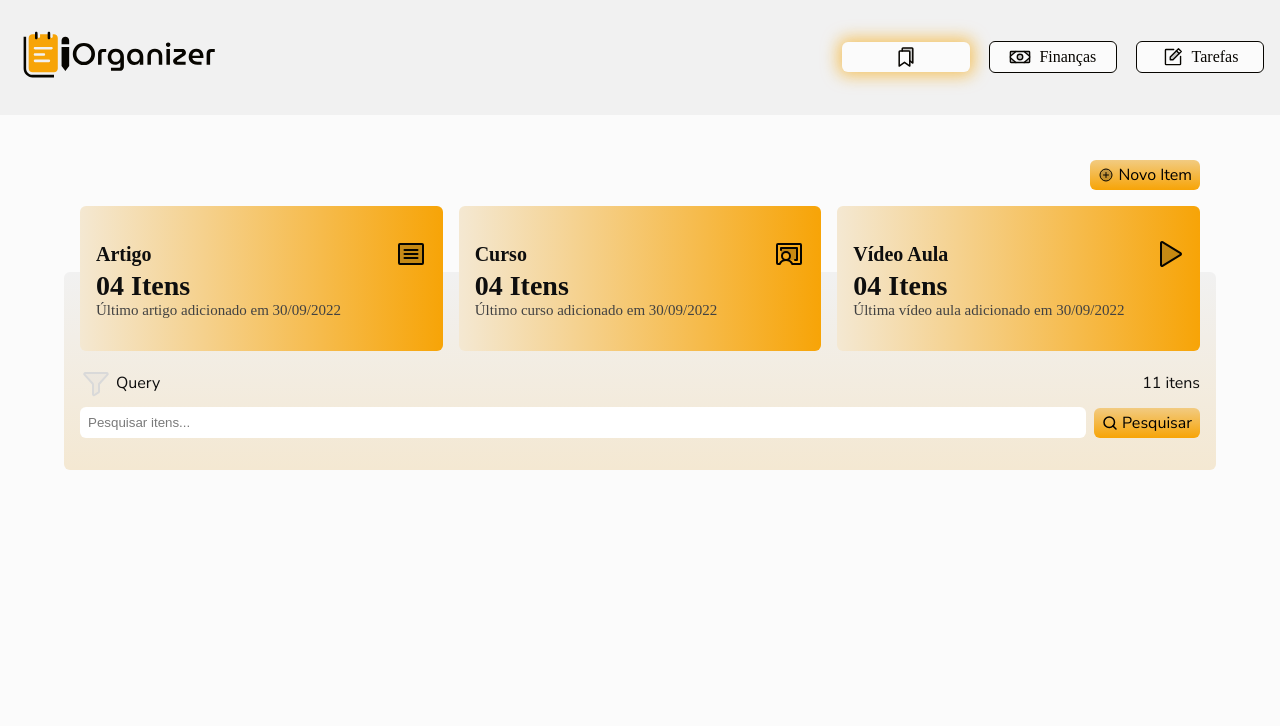
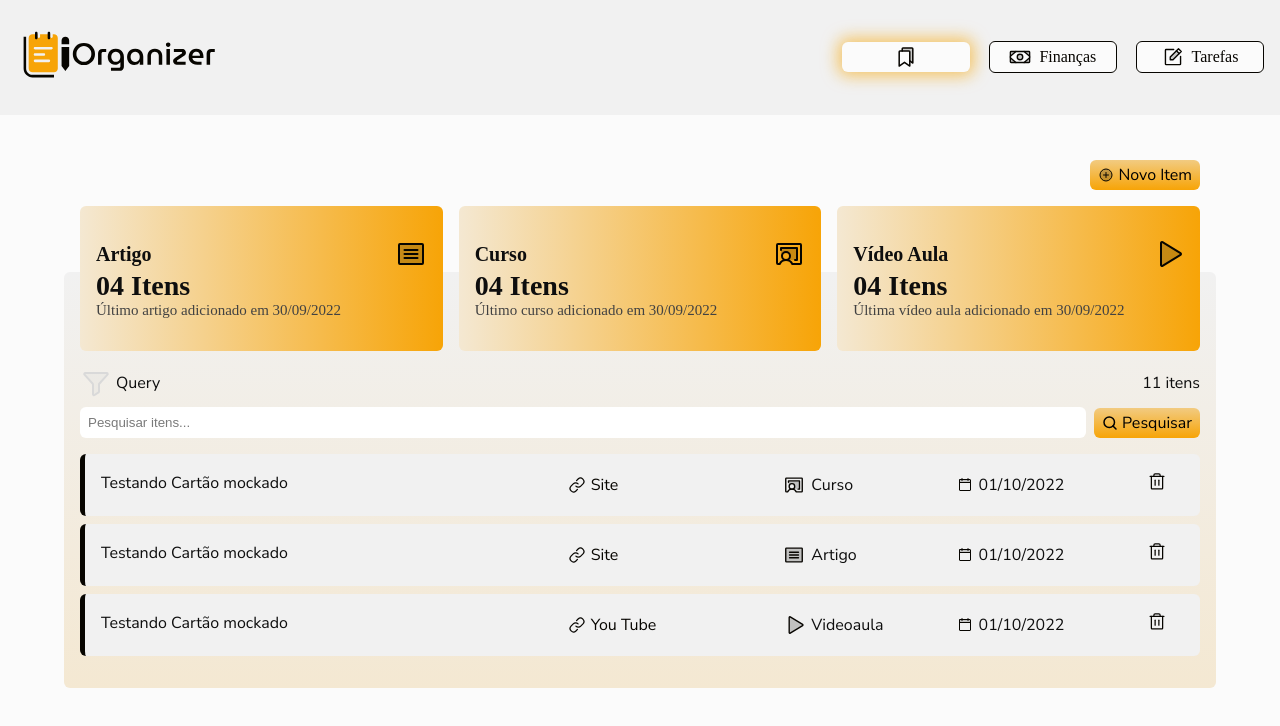
Before and after one commit to wsasouza/organizer, a React (Vite) app: page /bookmarks in a window 1280 px wide. Shown: the top 726 px of the page. Built offline with nearby package versions, Linux system fonts and the light colour scheme; a web font is replaced by a local one.

Commit message:
Feat: Create Item Card

```diff
--- a/package.json
+++ b/package.json
@@ -10,6 +10,7 @@
   },
   "dependencies": {
     "@formkit/auto-animate": "^1.0.0-beta.3",
+    "@radix-ui/react-dialog": "^1.0.0",
     "phosphor-react": "^1.4.1",
     "react": "^18.2.0",
     "react-dom": "^18.2.0",
--- /dev/null
+++ b/src/Pages/Bookmarks/components/ItemCard/index.tsx
@@ -0,0 +1,99 @@
+import { useState } from 'react'
+import * as Dialog from '@radix-ui/react-dialog'
+import {
+  CalendarBlank,
+  Trash,
+  Play,
+  Article,
+  ChalkboardTeacher,
+  X,
+  Link,
+  Eraser,
+} from 'phosphor-react'
+
+import { articleTypes } from '../../../../utils/articleTypes'
+import { dateFormatter } from '../../../../utils/formatter'
+
+import {
+  CancelButton,
+  CloseButton,
+  DeleteButton,
+  DialogAction,
+  DialogContent,
+  DialogDescription,
+  ItemCardContainer,
+  Overlay,
+  Title,
+} from './styles'
+
+interface ItemCardProps {
+  title: string
+  origin: string
+  link: string
+  type: 'artigo' | 'curso' | 'videoaula'
+  createdAt: string
+}
+
+export function ItemCard(data: ItemCardProps) {
+  const [open, setOpen] = useState(false)
+
+  const { link, origin, title, createdAt } = data
+
+  const article = articleTypes.find((type) => type.key === data.type)
+
+  function iconFinder(icon: string) {
+    if (icon === 'artigo')
+      return <Article size={22} color="#070500" weight="duotone" />
+
+    if (icon === 'curso')
+      return <ChalkboardTeacher size={22} color="#070500" weight="duotone" />
+
+    if (icon === 'videoaula')
+      return <Play size={22} color="#070500" weight="duotone" />
+  }
+
+  return (
+    <ItemCardContainer>
+      <span className="title">{title}</span>
+
+      <a href={link} target="_blank" rel="noreferrer" className="origin">
+        <Link size={20} weight="duotone" />
+        {origin}
+      </a>
+
+      <div className="category">
+        {iconFinder(article!.key)}
+        <span>{article!.name}</span>
+      </div>
+      <div className="date">
+        <CalendarBlank size={16} color="#070500" weight="duotone" />
+        {dateFormatter.format(new Date(createdAt))}
+      </div>
+
+      <Dialog.Root open={open} onOpenChange={setOpen}>
+        <Dialog.Trigger asChild>
+          <button className="delete" title="Apagar Item">
+            <Trash size={20} />
+          </button>
+        </Dialog.Trigger>
+        <Overlay />
+        <DialogContent>
+          <Title>
+            <Eraser size={24} />
+            Apagar item
+          </Title>
+          <CloseButton asChild>
+            <X size={24} />
+          </CloseButton>
+          <DialogDescription>
+            Tem certeza que deseja apagar este item?
+          </DialogDescription>
+          <DialogAction>
+            <CancelButton>Cancelar</CancelButton>
+            <DeleteButton>Confirmar</DeleteButton>
+          </DialogAction>
+        </DialogContent>
+      </Dialog.Root>
+    </ItemCardContainer>
+  )
+}
--- /dev/null
+++ b/src/Pages/Bookmarks/components/ItemCard/styles.ts
@@ -0,0 +1,194 @@
+import styled from 'styled-components'
+import * as Dialog from '@radix-ui/react-dialog'
+
+export const ItemCardContainer = styled.div`
+  min-width: 100%;
+  display: grid;
+  grid-template-columns: 43% 20% 16% 16% 5%;
+  grid-template-areas: 'title origin category date delete';
+  padding: 1.125rem 1rem;
+  border-radius: 6px;
+  background: ${(props) => props.theme['gray-200']};
+  border-left: 5px solid ${(props) => props.theme['gray-900']};
+
+  .description {
+    grid-area: description;
+    display: flex;
+    align-items: center;
+  }
+
+  .origin {
+    grid-area: origin;
+    display: flex;
+    align-items: center;
+    gap: 0.25rem;
+    text-decoration: none;
+    color: ${(props) => props.theme['gray-900']};
+
+    &:hover {
+      color: ${(props) => props.theme['yellow-500']};
+      font-weight: bold;
+
+      svg {
+        animation: icon 0.7s;
+      }
+
+      @keyframes icon {
+        0% {
+          transform: scale(0);
+        }
+        100% {
+          transform: scale(1.3);
+        }
+      }
+    }
+  }
+
+  .category {
+    grid-area: category;
+    display: flex;
+    align-items: center;
+    gap: 6px;
+
+    svg {
+      color: ${(props) => props.theme['gray-900']};
+    }
+  }
+
+  .date {
+    grid-area: date;
+    display: flex;
+    align-items: center;
+    gap: 6px;
+  }
+
+  .delete {
+    grid-area: delete;
+    align-items: center;
+    justify-content: center;
+    background: none;
+    border: none;
+    cursor: pointer;
+
+    svg {
+      color: ${(props) => props.theme['gray-900']};
+    }
+  }
+
+  .delete:hover {
+    svg {
+      color: ${(props) => props.theme['red-300']};
+      transition: color 0.5s;
+    }
+  }
+
+  @media (max-width: 900px) {
+    grid-template-columns: 25% 25% 25% 25%;
+    grid-template-rows: 1.5rem 1.5rem auto;
+    grid-template-areas:
+      'description description description delete'
+      'origin origin origin origin'
+      'category category date date';
+    padding: 1.5rem;
+
+    .delete {
+      text-align: right;
+    }
+
+    .origin {
+      margin-top: 1.5rem;
+      font-size: 1.25rem;
+    }
+
+    .category {
+      margin-top: 1.5rem;
+    }
+
+    .date {
+      margin-top: 1.5rem;
+      justify-content: flex-end;
+    }
+  }
+`
+
+export const Overlay = styled(Dialog.Overlay)`
+  position: fixed;
+  width: 100vw;
+  height: 100vh;
+  inset: 0;
+  background: rgba(0, 0, 0, 0.75);
+`
+
+export const DialogContent = styled(Dialog.Content)`
+  width: 22rem;
+  border-radius: 6px;
+  padding: 1.5rem 3rem;
+  background: linear-gradient(90deg, #f4e8d2 0%, #f7a407 100%);
+  position: fixed;
+  top: 50%;
+  left: 50%;
+  transform: translate(-50%, -50%);
+`
+
+export const Title = styled(Dialog.Title)`
+  display: flex;
+  align-items: center;
+  gap: 0.25rem;
+`
+
+export const DialogDescription = styled(Dialog.Description)`
+  margin-top: 1rem;
+  color: ${(props) => props.theme['gray-700']};
+`
+
+export const CloseButton = styled(Dialog.Close)`
+  position: absolute;
+  background: transparent;
+  border: 0;
+  top: 1.5rem;
+  right: 1.5rem;
+  line-height: 0;
+  cursor: pointer;
+  color: ${(props) => props.theme['gray-500']};
+
+  &:hover {
+    color: ${(props) => props.theme['gray-900']};
+  }
+`
+
+export const DialogAction = styled.div`
+  margin: 1.5rem 0 1rem;
+  display: flex;
+  width: 100%;
+  justify-content: space-between;
+`
+
+export const CancelButton = styled(Dialog.Close)`
+  border: 0;
+  padding: 0.5rem 1rem;
+  min-width: 7rem;
+  background: ${(props) => props.theme['gray-700']};
+  color: ${(props) => props.theme['gray-100']};
+  cursor: pointer;
+  border-radius: 6px;
+
+  &:hover {
+    background: ${(props) => props.theme['gray-500']};
+    transition: 0.5s;
+  }
+`
+
+export const DeleteButton = styled.button`
+  border: 0;
+  padding: 0.5rem 1rem;
+  min-width: 7rem;
+  background: ${(props) => props.theme['red-500']};
+  color: ${(props) => props.theme['gray-100']};
+  border-radius: 6px;
+  cursor: pointer;
+
+  &:hover {
+    background: ${(props) => props.theme['red-700']};
+    transition: 0.5s;
+  }
+`
--- a/src/Pages/Bookmarks/components/SearchForm/index.tsx
+++ b/src/Pages/Bookmarks/components/SearchForm/index.tsx
@@ -16,7 +16,6 @@ export function SearchForm() {
         </Query>
         <span>11 itens</span>
       </FilterContainer>
-
       <SearchFormAction>
         <input type="text" placeholder="Pesquisar itens..." />
         <button>
--- a/src/Pages/Bookmarks/index.tsx
+++ b/src/Pages/Bookmarks/index.tsx
@@ -1,11 +1,13 @@
 import { Article, ChalkboardTeacher, Play, PlusCircle } from 'phosphor-react'
 import { SummaryCard } from '../../components/SummaryCard'
+import { ItemCard } from './components/ItemCard'
 import { SearchForm } from './components/SearchForm'
 import {
   AddButtonContainer,
   AddNewItemButton,
   BookmarksContainer,
   BookmarksHeader,
+  ItemCardContainer,
   SummaryCardContainer,
 } from './styles'
 
@@ -43,6 +45,29 @@ export function Bookmarks() {
         </SummaryCardContainer>
       </BookmarksHeader>
       <SearchForm />
+      <ItemCardContainer>
+        <ItemCard
+          title="Testando Cartão mockado"
+          link="https://www.google.com"
+          origin="Site"
+          type="curso"
+          createdAt="2022-10-01T03:24:47.302Z"
+        />
+        <ItemCard
+          title="Testando Cartão mockado"
+          link="https://www.google.com"
+          origin="Site"
+          type="artigo"
+          createdAt="2022-10-01T03:24:47.302Z"
+        />
+        <ItemCard
+          title="Testando Cartão mockado"
+          link="https://www.google.com"
+          origin="You Tube"
+          type="videoaula"
+          createdAt="2022-10-01T03:24:47.302Z"
+        />
+      </ItemCardContainer>
     </BookmarksContainer>
   )
 }
--- a/src/Pages/Bookmarks/styles.ts
+++ b/src/Pages/Bookmarks/styles.ts
@@ -58,3 +58,9 @@ export const SummaryCardContainer = styled.div`
   gap: 1rem;
   justify-content: space-between;
 `
+export const ItemCardContainer = styled.div`
+  margin-top: 1rem;
+  display: flex;
+  flex-direction: column;
+  gap: 0.5rem;
+`
--- /dev/null
+++ b/src/utils/articleTypes.ts
@@ -0,0 +1,5 @@
+export const articleTypes = [
+  { key: 'artigo', name: 'Artigo' },
+  { key: 'curso', name: 'Curso' },
+  { key: 'videoaula', name: 'Videoaula' },
+]
--- /dev/null
+++ b/src/utils/formatter.ts
@@ -0,0 +1 @@
+export const dateFormatter = new Intl.DateTimeFormat('pt-BR')
```
Also changed, not shown: 1 other file (tests, documents, lock files or other folders).
